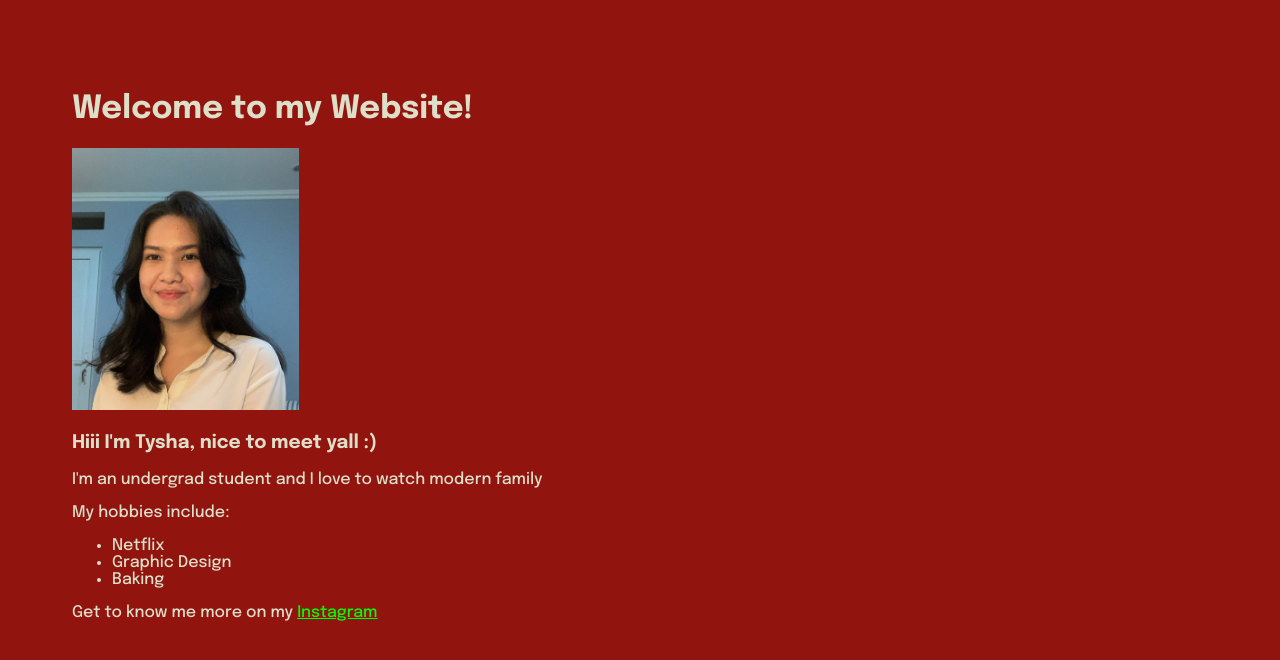
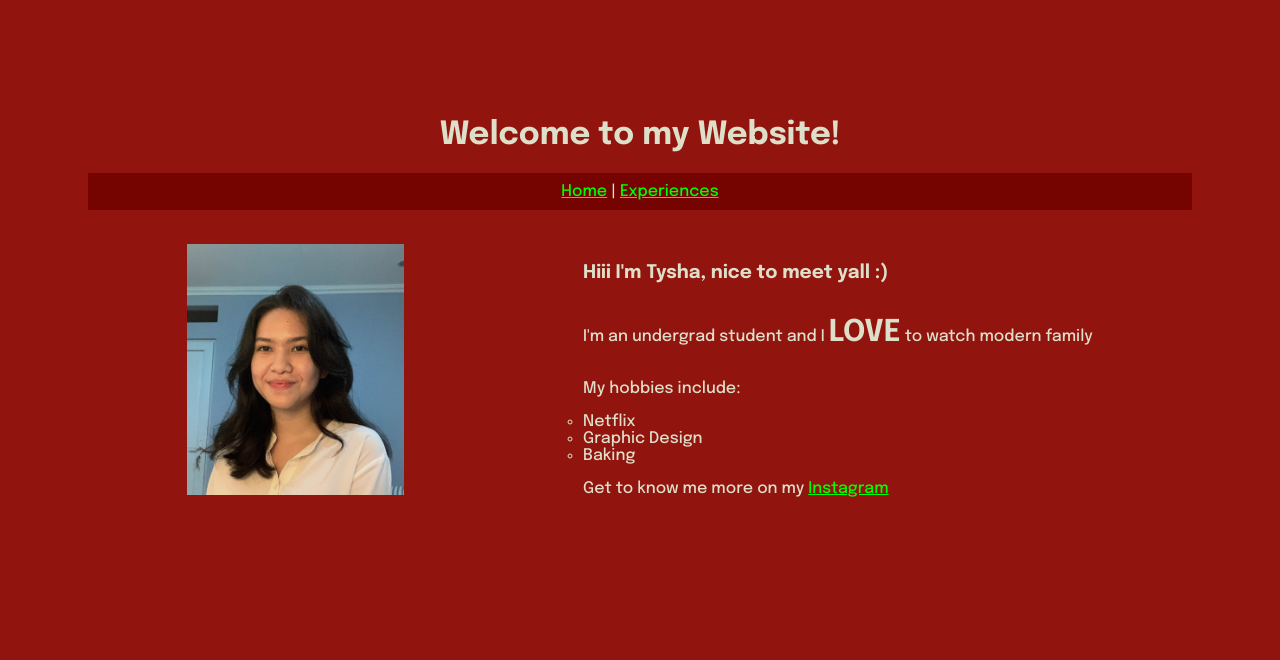
Before and after one commit to goldenkiid/summer2021, a plain HTML site: page index.html in a window 1280 px wide. Drawn offline with Linux system fonts and the light colour scheme.

Commit message:
flexbox + navbar

```diff
--- a/index.html
+++ b/index.html
@@ -5,11 +5,21 @@
         <link rel="stylesheet" href="style.css">
         <title>My Website</title>
     </head>
+
     <body>
+        <div class="top">
             <h1>Welcome to my Website!</h1>
+            <nav>
+                <a href="index.html">Home</a>  |
+                <a href="experience.html">Experiences</a>
+            </nav>
+        </div>
+        <br><br>
+        <div class="container">
             <img src="photo.jpg">
+            <div class="container content">
                 <h3>Hiii I'm Tysha, nice to meet yall :)</h3>
-        <p>I'm an undergrad student and I love to watch modern family</p>
+                <p>I'm an undergrad student and I <span style="font-weight: 700;font-size: 30px;">LOVE</span> to watch modern family</p>
                 <p>My hobbies include:</p>
                 <ul>
                     <li>Netflix</li>
@@ -17,5 +27,7 @@
                     <li>Baking</li>
                 </ul>
                 <p>Get to know me more on my <a href="https://www.instagram.com/shanikatysha/">Instagram</a></p>
+            </div>
+        </div>
     </body>
 </html>
--- a/style.css
+++ b/style.css
@@ -4,7 +4,7 @@ body {
     font-family: Epilogue, sans-serif, monospace;
     color:rgb(222, 223, 201);
     background-color: #92140f;
-    padding: 5%;
+    padding: 7%;
 }
 
 img {
@@ -14,3 +14,51 @@ img {
 a {
     color: rgb(0, 255, 0);
 }
+
+nav {
+    display: block;
+    text-align: center;
+    padding: 10px;
+    background-color: #750401;
+    width: 100%;
+}
+
+ul {
+    list-style-type: circle;
+    margin: 0px;
+    padding: 0px;
+}
+
+.top {
+    display: flex;
+    justify-content: center;
+    flex-direction: column;
+    align-items: center;
+}
+
+.container {
+    display: flex;
+    justify-content: space-around;
+    flex-direction: row;
+    align-items: flex-start;
+}
+
+.content {
+    display: flex;
+    justify-content: flex-start;
+    flex-direction: column;
+    align-items: baseline;
+}
+
+table {
+    margin-left: auto;
+    margin-right: auto;
+}
+
+th, td {
+    width: 50%;
+    border-bottom: 1px solid antiquewhite;
+    padding: 10px;
+}
+
+tr:hover {background-color: #1ba500;}
```
Also changed, not shown: experience.html (added, +34 -0 lines). Lines whose indentation alone changed are shown as unchanged.
